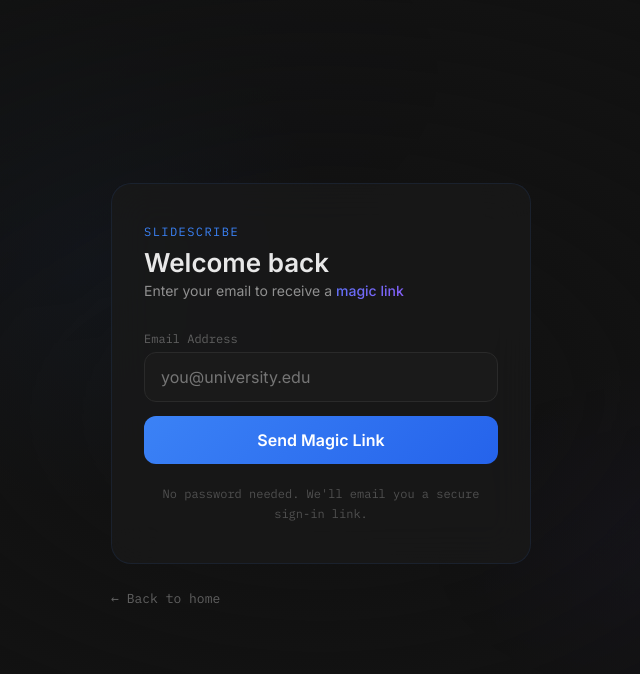
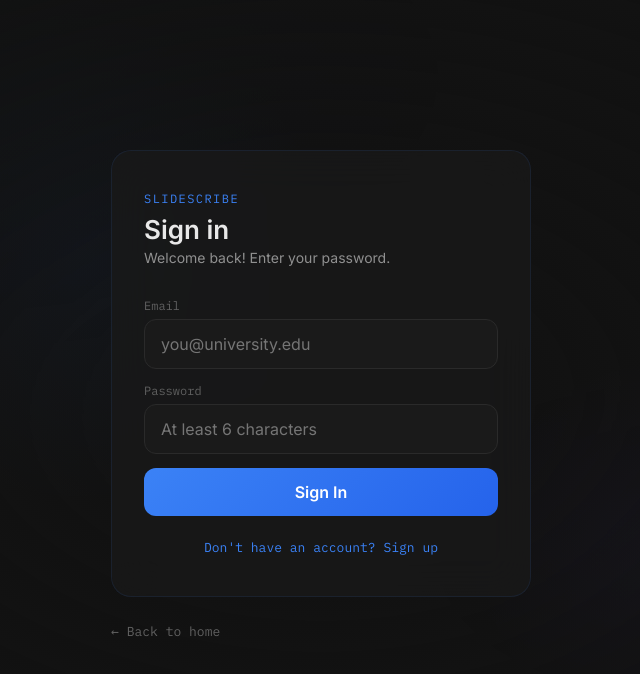
Before and after one commit to ShlokSathwara2/Lecturn, a Next.js app in the folder app/: page /auth in a window 1280 px wide. Shown: the top 674 px of the page, without its empty margins (319-959 px from the left). Built offline with nearby package versions, Linux system fonts and the light colour scheme; no server answers.

Commit message:
Switch auth to email+password (sign in / sign up)

```diff
--- a/app/src/app/auth/page.tsx
+++ b/app/src/app/auth/page.tsx
@@ -1,6 +1,6 @@
 "use client"
 
-import { useState, useEffect } from "react"
+import { useState } from "react"
 import { useRouter } from "next/navigation"
 import { createClient } from "@/lib/supabase"
 import { motion, AnimatePresence } from "framer-motion"
@@ -18,27 +18,44 @@
 }
 
 export default function AuthPage() {
+  const [mode, setMode] = useState<"signin" | "signup">("signin")
   const [email, setEmail] = useState("")
-  const [sent, setSent] = useState(false)
+  const [password, setPassword] = useState("")
+  const [confirmPassword, setConfirmPassword] = useState("")
   const [loading, setLoading] = useState(false)
   const [error, setError] = useState("")
+  const [success, setSuccess] = useState("")
   const router = useRouter()
   const supabase = createClient()
 
-  async function handleSignIn(e: React.FormEvent) {
+  async function handleSubmit(e: React.FormEvent) {
     e.preventDefault()
     setLoading(true)
     setError("")
-    const { error } = await supabase.auth.signInWithOtp({
-      email,
-      options: { shouldCreateUser: true },
-    })
+    setSuccess("")
+
+    if (mode === "signup" && password !== confirmPassword) {
+      setError("Passwords do not match")
       setLoading(false)
+      return
+    }
+
+    if (mode === "signup") {
+      const { error } = await supabase.auth.signUp({ email, password })
       if (error) {
         setError(error.message)
       } else {
-      setSent(true)
+        setSuccess("Account created! Check your email for a confirmation link, or try signing in.")
       }
+    } else {
+      const { error } = await supabase.auth.signInWithPassword({ email, password })
+      if (error) {
+        setError(error.message)
+      } else {
+        router.push("/dashboard")
+      }
+    }
+    setLoading(false)
   }
 
   return (
@@ -61,34 +78,12 @@
         input:-webkit-autofill:focus {
           -webkit-text-fill-color: #e8e8e8;
           -webkit-box-shadow: 0 0 0px 1000px #1a1a1a inset;
-          caret-color: #e8e8e8;
         }
       `}</style>
 
       <AuthBackground />
 
-      <AnimatePresence mode="wait">
-        {sent ? (
-          <motion.div key="sent" initial={{ opacity: 0, scale: 0.95 }} animate={{ opacity: 1, scale: 1 }} exit={{ opacity: 0, scale: 0.95 }}
-            style={{ position: "relative", zIndex: 1, width: "100%", maxWidth: 420 }}>
-            <div style={{ padding: "40px 32px", borderRadius: 20, background: "rgba(26,26,26,0.7)", backdropFilter: "blur(20px)", border: "1px solid rgba(59,130,246,0.15)", textAlign: "center" }}>
-              <motion.div initial={{ scale: 0 }} animate={{ scale: 1 }} transition={{ type: "spring", stiffness: 200 }}
-                style={{ width: 60, height: 60, borderRadius: "50%", background: "rgba(59,130,246,0.15)", display: "flex", alignItems: "center", justifyContent: "center", margin: "0 auto 20px", fontSize: 28 }}>
-                &#x2709;&#xFE0F;
-              </motion.div>
-              <h1 style={{ fontSize: 22, fontWeight: 600, marginBottom: 8 }}>Check your email</h1>
-              <p style={{ color: "#909090", lineHeight: 1.6, fontSize: 14 }}>
-                We sent a magic link to <strong style={{ color: "#e8e8e8" }}>{email}</strong>.
-                Click the link in the email to sign in.
-              </p>
-              <button onClick={() => { setSent(false); setEmail("") }}
-                style={{ marginTop: 20, padding: "10px 20px", borderRadius: 10, border: "1px solid #2a2a2a", background: "transparent", color: "#909090", fontSize: 13, cursor: "pointer" }}>
-                Use a different email
-              </button>
-            </div>
-          </motion.div>
-        ) : (
-          <motion.div key="form" initial={{ opacity: 0, y: 20 }} animate={{ opacity: 1, y: 0 }} exit={{ opacity: 0, y: -20 }}
+      <motion.div initial={{ opacity: 0, y: 20 }} animate={{ opacity: 1, y: 0 }}
         style={{ position: "relative", zIndex: 1, width: "100%", maxWidth: 420 }}>
         <div style={{ padding: "40px 32px", borderRadius: 20, background: "rgba(26,26,26,0.7)", backdropFilter: "blur(20px)", border: "1px solid rgba(59,130,246,0.1)" }}>
           <motion.div initial={{ opacity: 0 }} animate={{ opacity: 1 }} transition={{ delay: 0.1 }}>
@@ -96,31 +91,44 @@
               SlideScribe
             </p>
             <h1 style={{ fontSize: 26, fontWeight: 700, marginBottom: 4 }}>
-                  Welcome back
+              {mode === "signin" ? "Sign in" : "Create account"}
             </h1>
             <p style={{ color: "#909090", fontSize: 14, marginBottom: 32 }}>
-                  Enter your email to receive a <span className="gradient-text" style={{ fontWeight: 500 }}>magic link</span>
+              {mode === "signin" ? "Welcome back! Enter your password." : "Start converting lectures into notes."}
             </p>
           </motion.div>
 
-              <form onSubmit={handleSignIn} style={{ display: "flex", flexDirection: "column", gap: 14 }}>
+          <form onSubmit={handleSubmit} style={{ display: "flex", flexDirection: "column", gap: 14 }}>
+            <motion.div initial={{ opacity: 0, x: -10 }} animate={{ opacity: 1, x: 0 }} transition={{ delay: 0.15 }}>
+              <label style={{ fontSize: 12, fontFamily: "var(--font-mono)", color: "#606060", marginBottom: 6, display: "block" }}>Email</label>
+              <motion.input
+                type="email" placeholder="you@university.edu" value={email}
+                onChange={(e) => setEmail(e.target.value)} required
+                whileFocus={{ borderColor: "#3b82f6", boxShadow: "0 0 0 3px rgba(59,130,246,0.1)" }}
+                style={{ width: "100%", padding: "14px 16px", borderRadius: 12, border: "1px solid #2a2a2a", background: "#1a1a1a", fontSize: 16, color: "#e8e8e8", outline: "none", boxSizing: "border-box", transition: "all 0.2s ease" }} />
+            </motion.div>
+
             <motion.div initial={{ opacity: 0, x: -10 }} animate={{ opacity: 1, x: 0 }} transition={{ delay: 0.2 }}>
-                  <label style={{ fontSize: 12, fontFamily: "var(--font-mono)", color: "#606060", marginBottom: 6, display: "block" }}>
-                    Email Address
-                  </label>
+              <label style={{ fontSize: 12, fontFamily: "var(--font-mono)", color: "#606060", marginBottom: 6, display: "block" }}>Password</label>
               <motion.input
-                    type="email"
-                    placeholder="you@university.edu"
-                    value={email}
-                    onChange={(e) => setEmail(e.target.value)}
-                    required
+                type="password" placeholder="At least 6 characters" value={password}
+                onChange={(e) => setPassword(e.target.value)} required minLength={6}
                 whileFocus={{ borderColor: "#3b82f6", boxShadow: "0 0 0 3px rgba(59,130,246,0.1)" }}
-                    style={{
-                      width: "100%", padding: "14px 16px", borderRadius: 12, border: "1px solid #2a2a2a",
-                      background: "#1a1a1a", fontSize: 16, color: "#e8e8e8", outline: "none",
-                      boxSizing: "border-box", transition: "all 0.2s ease",
-                    }} />
+                style={{ width: "100%", padding: "14px 16px", borderRadius: 12, border: "1px solid #2a2a2a", background: "#1a1a1a", fontSize: 16, color: "#e8e8e8", outline: "none", boxSizing: "border-box", transition: "all 0.2s ease" }} />
             </motion.div>
+
+            <AnimatePresence>
+              {mode === "signup" && (
+                <motion.div key="confirm" initial={{ opacity: 0, height: 0 }} animate={{ opacity: 1, height: "auto" }} exit={{ opacity: 0, height: 0 }}>
+                  <label style={{ fontSize: 12, fontFamily: "var(--font-mono)", color: "#606060", marginBottom: 6, display: "block" }}>Confirm Password</label>
+                  <motion.input
+                    type="password" placeholder="Re-enter your password" value={confirmPassword}
+                    onChange={(e) => setConfirmPassword(e.target.value)} required minLength={6}
+                    whileFocus={{ borderColor: "#3b82f6", boxShadow: "0 0 0 3px rgba(59,130,246,0.1)" }}
+                    style={{ width: "100%", padding: "14px 16px", borderRadius: 12, border: "1px solid #2a2a2a", background: "#1a1a1a", fontSize: 16, color: "#e8e8e8", outline: "none", boxSizing: "border-box", transition: "all 0.2s ease" }} />
+                </motion.div>
+              )}
+            </AnimatePresence>
 
             <AnimatePresence>
               {error && (
@@ -129,45 +137,42 @@
                   {error}
                 </motion.p>
               )}
+              {success && (
+                <motion.p initial={{ opacity: 0, y: -5 }} animate={{ opacity: 1, y: 0 }} exit={{ opacity: 0 }}
+                  style={{ color: "#059669", fontSize: 13, fontFamily: "var(--font-mono)", padding: "8px 12px", borderRadius: 8, background: "rgba(5,150,105,0.1)" }}>
+                  {success}
+                </motion.p>
+              )}
             </AnimatePresence>
 
             <motion.div initial={{ opacity: 0, y: 10 }} animate={{ opacity: 1, y: 0 }} transition={{ delay: 0.3 }}>
-                  <motion.button
-                    type="submit"
-                    disabled={loading}
-                    whileHover={{ scale: 1.02 }}
-                    whileTap={{ scale: 0.98 }}
-                    style={{
-                      width: "100%", padding: "14px 24px", borderRadius: 12,
-                      background: loading ? "#1a3a5a" : "linear-gradient(135deg, #3b82f6, #2563eb)",
-                      color: "#fff", fontSize: 16, fontWeight: 600, border: "none", cursor: loading ? "default" : "pointer",
-                      opacity: loading ? 0.6 : 1, transition: "all 0.2s ease",
-                    }}>
+              <motion.button type="submit" disabled={loading}
+                whileHover={{ scale: 1.02 }} whileTap={{ scale: 0.98 }}
+                style={{ width: "100%", padding: "14px 24px", borderRadius: 12, background: loading ? "#1a3a5a" : "linear-gradient(135deg, #3b82f6, #2563eb)", color: "#fff", fontSize: 16, fontWeight: 600, border: "none", cursor: loading ? "default" : "pointer", opacity: loading ? 0.6 : 1 }}>
                 {loading ? (
                   <span style={{ display: "flex", alignItems: "center", justifyContent: "center", gap: 8 }}>
                     <motion.span animate={{ rotate: 360 }} transition={{ duration: 1, repeat: Infinity, ease: "linear" }} style={{ display: "inline-block" }}>&#x21BB;</motion.span>
-                        Sending...
+                    {mode === "signin" ? "Signing in..." : "Creating account..."}
                   </span>
-                    ) : "Send Magic Link"}
+                ) : mode === "signin" ? "Sign In" : "Create Account"}
               </motion.button>
             </motion.div>
           </form>
 
-              <motion.p initial={{ opacity: 0 }} animate={{ opacity: 1 }} transition={{ delay: 0.5 }}
-                style={{ marginTop: 20, fontSize: 12, color: "#505050", textAlign: "center", fontFamily: "var(--font-mono)", lineHeight: 1.6 }}>
-                No password needed. We&apos;ll email you a secure sign-in link.
-              </motion.p>
+          <motion.div initial={{ opacity: 0 }} animate={{ opacity: 1 }} transition={{ delay: 0.4 }}
+            style={{ marginTop: 20, textAlign: "center" }}>
+            <button onClick={() => { setMode(mode === "signin" ? "signup" : "signin"); setError(""); setSuccess("") }}
+              style={{ background: "transparent", border: "none", color: "#3b82f6", fontSize: 13, cursor: "pointer", fontFamily: "var(--font-mono)" }}>
+              {mode === "signin" ? "Don't have an account? Sign up" : "Already have an account? Sign in"}
+            </button>
+          </motion.div>
         </div>
 
-            <motion.button
-              onClick={() => router.push("/")}
-              whileHover={{ x: -2 }}
+        <motion.button onClick={() => router.push("/")} whileHover={{ x: -2 }}
           style={{ marginTop: 16, display: "flex", alignItems: "center", gap: 6, padding: "10px 0", background: "transparent", border: "none", color: "#606060", fontSize: 13, cursor: "pointer", fontFamily: "var(--font-mono)" }}>
           &larr; Back to home
         </motion.button>
       </motion.div>
-        )}
-      </AnimatePresence>
     </div>
   )
 }
```
Also changed, not shown: app/src/app/page.tsx (+6 -7 lines). Lines whose indentation alone changed are shown as unchanged.
